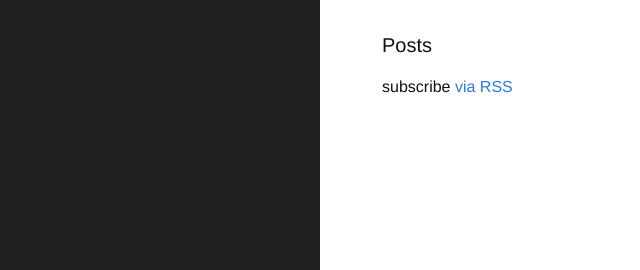
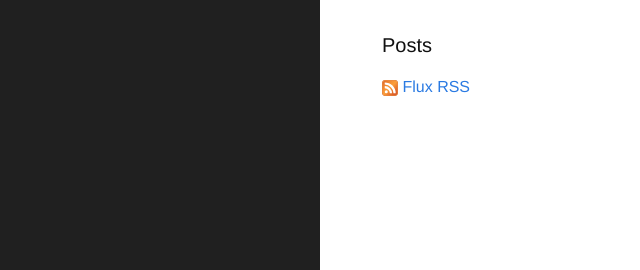
Before and after one commit to mpesle/etatsocial, a Jekyll site: the page built from index.html, in a window 1280 px wide. Shown: the top 270 px of the page, without its empty margins (0-640 px from the left). Built offline with Jekyll 4.4.1, drawn with Linux system fonts in a browser that asks for light colours.

Commit message:
add feed-icon.svg

```diff
--- a/_sass/_base.scss
+++ b/_sass/_base.scss
@@ -198,9 +198,5 @@ pre {
         width: 16px;
         height: 16px;
         vertical-align: middle;
-
-        path {
-            fill: $grey-color;
-        }
     }
 }
--- a/index.html
+++ b/index.html
@@ -18,6 +18,6 @@ layout: default
     {% endfor %}
   </ul>
 
-  <p class="rss-subscribe">subscribe <a href="{{ "/feed.xml" | prepend: site.baseurl }}">via RSS</a></p>
+  <p class="rss-subscribe"><a href="{{ "/feed.xml" | prepend: site.baseurl }}"><span class="icon icon-feed">{% include feed-icon.svg %}</span>Flux RSS</a></p>
 
 </div>
```
Also changed, not shown: _includes/feed-icon.svg (added).
